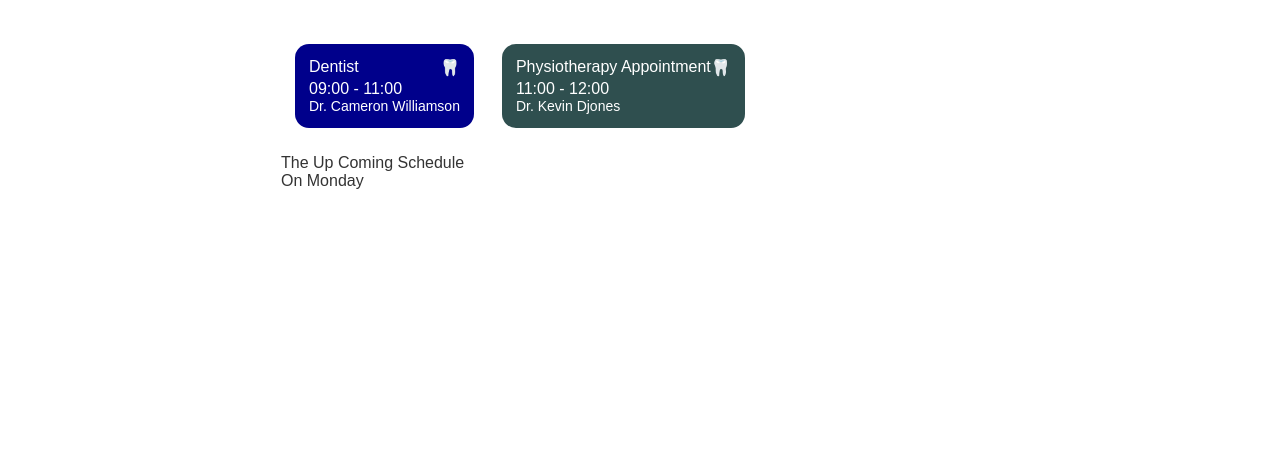
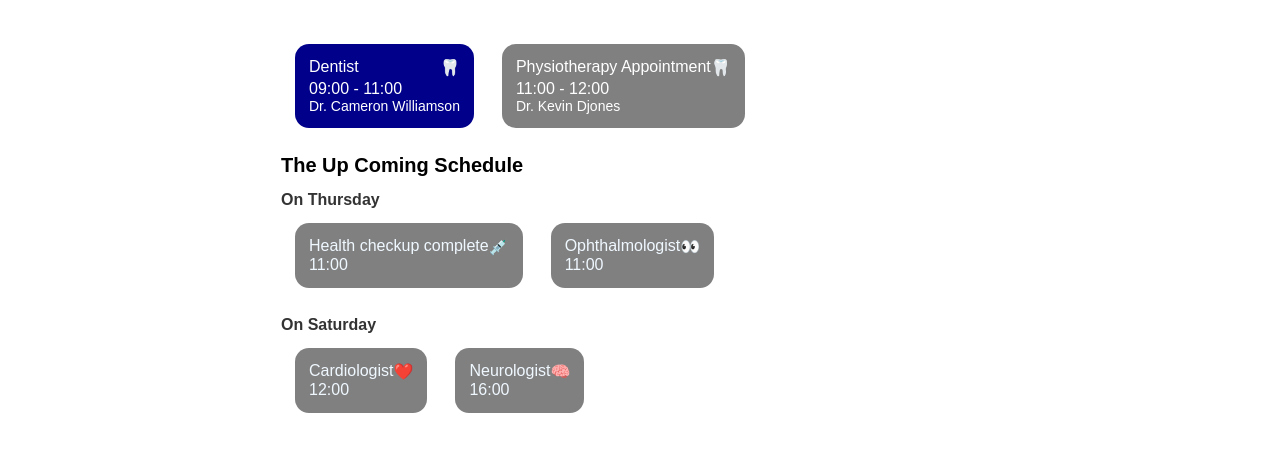
Before and after one commit to Paramesh-Kumar-2004/HealthCare_Dashboard, a React (Create React App) app: page / in a window 1280 px wide. Shown: the part 969-1420 px from the top of the page. Before the commit the page ends 1199 px from the top, so only its background shows below. Built offline with nearby package versions, Linux system fonts and the light colour scheme.

Commit message:
modified:   src/Components/CalendarView.jsx,  modified:   src/Components/HealthStatusCards.jsx,   modified:   src/Components/UpcomingSchedule.jsx,   modified:   src/Styles/Apoinment.css,  modified:   src/Styles/CalendarView.css, new file:   src/Styles/UpcomingSchedule.css

```diff
--- a/src/Components/CalendarView.jsx
+++ b/src/Components/CalendarView.jsx
@@ -1,27 +1,7 @@
 import React from 'react'
 import "../Styles/CalendarView.css"
 import Appointments from './Appointments';
-
-
-
-
-
-const upcomingSchedule = [
-  {
-    day: "Thursday",
-    events: [
-      { title: "Health checkup complete", time: "11:00 AM", icon: "🩺" },
-      { title: "Ophthalmologist", time: "14:00 PM", icon: "👁️" },
-    ],
-  },
-  {
-    day: "Saturday",
-    events: [
-      { title: "Cardiologist", time: "12:00 PM", icon: "❤️" },
-      { title: "Neurologist", time: "16:00 PM", icon: "🧠" },
-    ],
-  },
-];
+import UpcomingSchedule from './UpcomingSchedule';
 
 
 function CalendarView() {
@@ -85,11 +65,25 @@ function CalendarView() {
         </div>
       </div>
 
+      <div className="Up_Coming_Title">The Up Coming Schedule</div>
+
+      <h4 className='Upcoming_Day'>On Thursday</h4>
       <div className="Up_Comings">
-        <div className="Up_Coming_Title">The Up Coming Schedule</div>
-        On Monday
         <div>
+          <UpcomingSchedule Upcoming_Title={"Health checkup complete"} Icon={"💉"} Upcoming_Time={"11:00"} />
+        </div>
+        <div>
+          <UpcomingSchedule Upcoming_Title={"Ophthalmologist"} Icon={"👀"} Upcoming_Time={"11:00"} />
+        </div>
+      </div>
 
+      <h4 className='Upcoming_Day'>On Saturday</h4>
+      <div className="Up_Comings">
+        <div>
+          <UpcomingSchedule Upcoming_Title={"Cardiologist"} Icon={"❤️"} Upcoming_Time={"12:00"} />
+        </div>
+        <div>
+          <UpcomingSchedule Upcoming_Title={"Neurologist"} Icon={"🧠"} Upcoming_Time={"16:00"} />
         </div>
       </div>
 
@@ -100,33 +94,19 @@ function CalendarView() {
 
 export default CalendarView;
 
-//  "2021-10-26": [
-//     {
-//       time: "09:00 - 11:00",
-//       title: "Dentist",
-//       doctor: "Dr. Cameron Williamson",
-//       colorClass: "appointment-blue",
-//       icon: "🦷",
-//     },
-//   ],
-
-const appointments = {
-  "2021-10-26": [
-    {
-      time: "09:00 - 11:00",
-      title: "Dentist",
-      doctor: "Dr. Cameron Williamson",
-      colorClass: "appointment-blue",
-      icon: "🦷",
-    },
-  ],
-  "2021-10-28": [
-    {
-      time: "11:00 - 12:00",
-      title: "Physiotherapy Appointment",
-      doctor: "Dr. Kevin Djones",
-      colorClass: "appointment-gray",
-      icon: "🏋️‍♂️",
-    },
-  ],
-};
+const upcomingSchedule = [
+  {
+    day: "Thursday",
+    events: [
+      { title: "Health checkup complete", time: "11:00 AM", icon: "🩺" },
+      { title: "Ophthalmologist", time: "14:00 PM", icon: "👁️" },
+    ],
+  },
+  {
+    day: "Saturday",
+    events: [
+      { title: "Cardiologist", time: "12:00 PM", icon: "❤️" },
+      { title: "Neurologist", time: "16:00 PM", icon: "🧠" },
+    ],
+  },
+];
--- a/src/Components/UpcomingSchedule.jsx
+++ b/src/Components/UpcomingSchedule.jsx
@@ -1,13 +1,18 @@
 import React from 'react'
+import "../Styles/UpcomingSchedule.css"
 
-function UpcomingSchedule({ Upcoming_Title, Upcoming_Time }) {
+
+
+function UpcomingSchedule({ Upcoming_Title, Icon, Upcoming_Time }) {
     return (
+
         <div className='UpcomingSchedule_MainDiv'>
+            <div className='UpcomingSchedule_Title'>
+                <div>{Upcoming_Title}</div>
+                <span>{Icon}</span>
+            </div>
 
-            <div>
-                <div>{Upcoming_Title}</div>
-                <span></span>
-            </div>
+            <div>{Upcoming_Time}</div>
 
         </div>
     )
--- a/src/Styles/Apoinment.css
+++ b/src/Styles/Apoinment.css
@@ -2,7 +2,7 @@
     padding: 14px;
     margin: 14px;
     border-radius: 14px;
-    background: darkslategray;
+    background: gray;
     color: white;
     margin-bottom: 26px;
 }
--- a/src/Styles/CalendarView.css
+++ b/src/Styles/CalendarView.css
@@ -62,3 +62,15 @@
     display: flex;
     flex-wrap: wrap;
 }
+
+.Up_Coming_Title {
+    margin: 0 0 14px 0px;
+    color: black;
+    font-weight: bolder;
+    font-size: 20px;
+}
+
+.Up_Comings{
+    display: flex;
+    flex-wrap: wrap;
+}
--- /dev/null
+++ b/src/Styles/UpcomingSchedule.css
@@ -0,0 +1,18 @@
+.UpcomingSchedule_MainDiv{
+    width: auto;
+    background: gray;
+    color: aliceblue;
+    padding: 14px;
+    margin: 14px;
+    border-radius: 14px;
+}
+
+
+.UpcomingSchedule_Title{
+    display: flex;
+    justify-content: space-between;
+}
+
+.Upcoming_Day{
+    margin-top: 14px;
+}
```
Also changed, not shown: src/Components/HealthStatusCards.jsx (+1 -20 lines).
